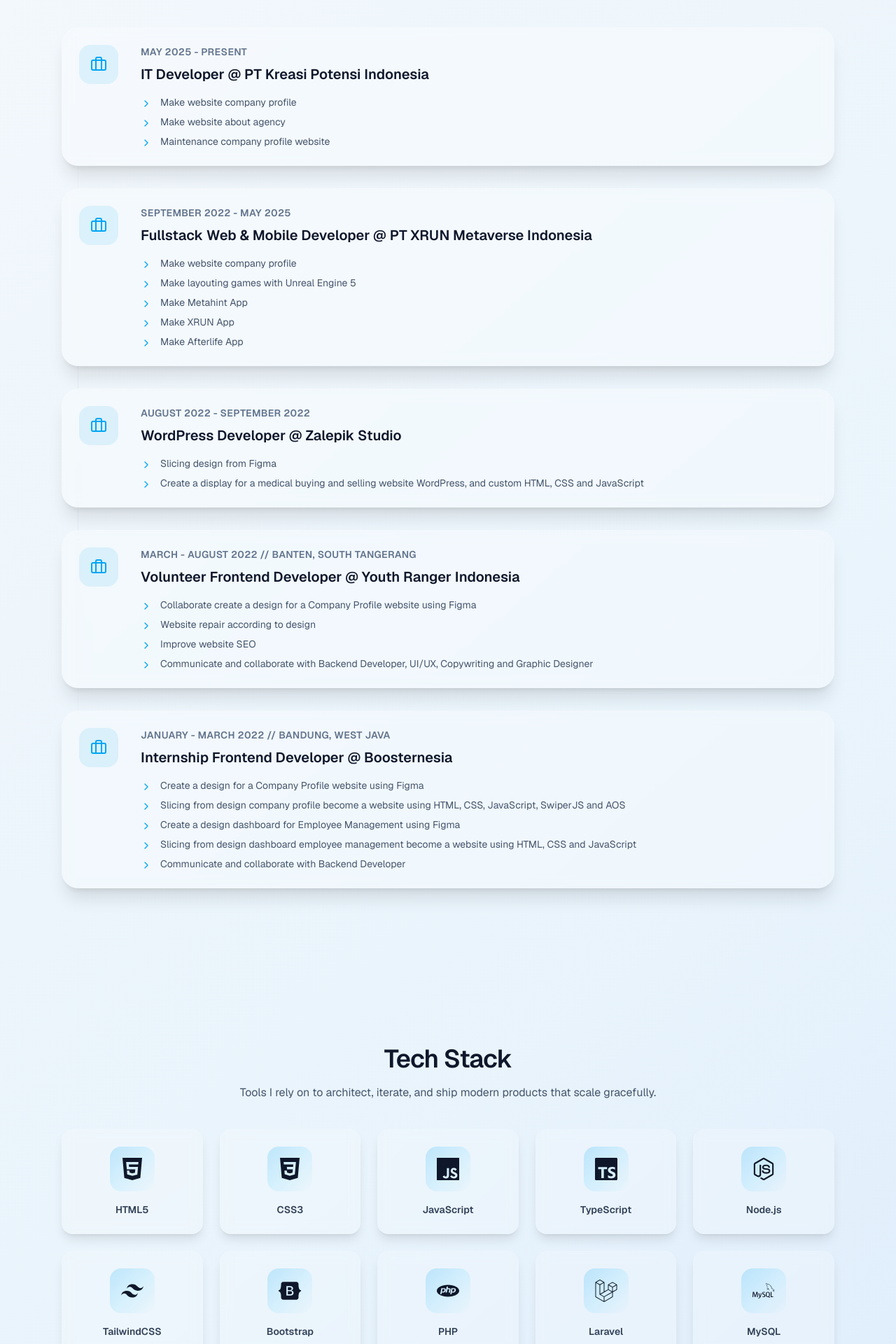
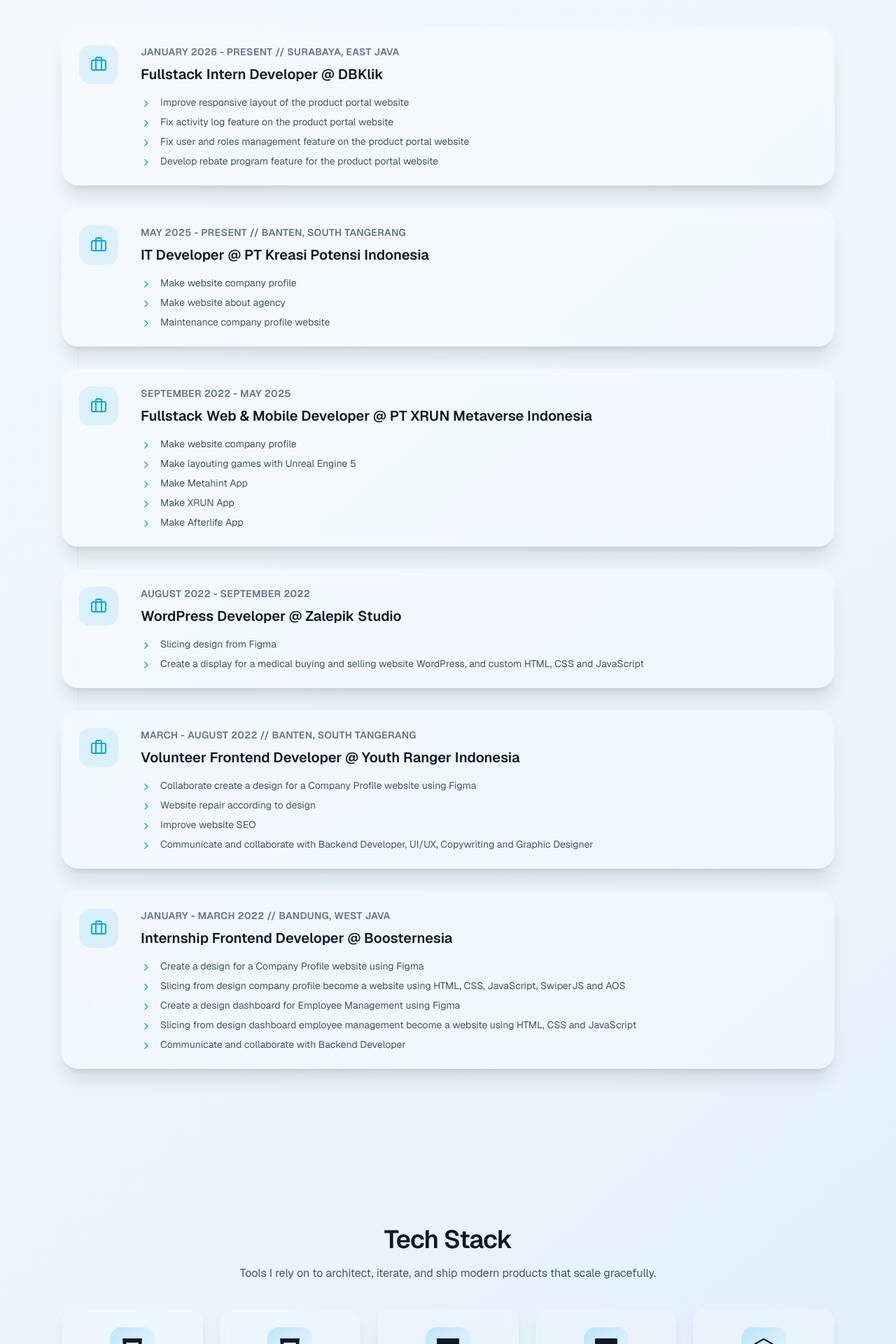
Before and after one commit to mfebriann/personal-website, a Next.js app: page / in a window 1280 px wide. Shown: the part 1240-3160 px from the top of the page at 70% size. Built offline with nearby package versions, Linux system fonts and the light colour scheme.

Commit message:
feat: update experience on DBKlik

```diff
--- a/src/components/sections/experience-section.tsx
+++ b/src/components/sections/experience-section.tsx
@@ -1,14 +1,22 @@
 'use client';
 
-import { motion } from 'framer-motion';
-import { Briefcase, ChevronRight } from 'lucide-react';
+import {motion} from 'framer-motion';
+import {Briefcase, ChevronRight} from 'lucide-react';
 
 const EXPERIENCES = [
+	{
+		role: 'Fullstack Intern Developer',
+		company: 'DBKlik',
+		period: 'January 2026 - Present',
+		location: 'Surabaya, East Java',
+		type: 'work' as const,
+		highlights: ['Improve responsive layout of the product portal website', 'Fix activity log feature on the product portal website', 'Fix user and roles management feature on the product portal website', 'Develop rebate program feature for the product portal website'],
+	},
 	{
 		role: 'IT Developer',
 		company: 'PT Kreasi Potensi Indonesia',
 		period: 'May 2025 - Present',
-		location: '',
+		location: 'Banten, South Tangerang',
 		type: 'work' as const,
 		highlights: ['Make website company profile', 'Make website about agency', 'Maintenance company profile website'],
 	},
@@ -34,12 +42,7 @@
 		period: 'March - August 2022',
 		location: 'Banten, South Tangerang',
 		type: 'work' as const,
-		highlights: [
-			'Collaborate create a design for a Company Profile website using Figma',
-			'Website repair according to design',
-			'Improve website SEO',
-			'Communicate and collaborate with Backend Developer, UI/UX, Copywriting and Graphic Designer',
-		],
+		highlights: ['Collaborate create a design for a Company Profile website using Figma', 'Website repair according to design', 'Improve website SEO', 'Communicate and collaborate with Backend Developer, UI/UX, Copywriting and Graphic Designer'],
 	},
 	{
 		role: 'Internship Frontend Developer',
@@ -58,8 +61,8 @@
 ];
 
 const cardVariants = {
-	hidden: { opacity: 0, y: 30 },
-	visible: { opacity: 1, y: 0 },
+	hidden: {opacity: 0, y: 30},
+	visible: {opacity: 1, y: 0},
 };
 
 export function ExperienceSection() {
@@ -80,9 +83,9 @@
 								className="relative flex flex-col gap-4 rounded-3xl border border-white/10 bg-white/30 p-6 shadow-xl backdrop-blur md:flex-row md:items-start md:gap-8"
 								initial="hidden"
 								whileInView="visible"
-								viewport={{ once: true, amount: 0.3 }}
+								viewport={{once: true, amount: 0.3}}
 								variants={cardVariants}
-								transition={{ duration: 0.5, delay: index * 0.1 }}
+								transition={{duration: 0.5, delay: index * 0.1}}
 							>
 								<div className="hidden md:flex">
 									<div className="flex h-14 w-14 items-center justify-center rounded-2xl bg-sky-500/10 text-sky-500">
--- a/src/components/sections/tech-stack-section.tsx
+++ b/src/components/sections/tech-stack-section.tsx
@@ -1,27 +1,25 @@
 'use client';
 
-import { motion } from 'framer-motion';
-import { RiNextjsLine } from 'react-icons/ri';
-import { SiBootstrap, SiCss3, SiFigma, SiHtml5, SiJavascript, SiTypescript, SiJquery, SiMysql, SiPhp, SiReact, SiSass, SiTailwindcss, SiWordpress, SiLaravel, SiNodedotjs } from 'react-icons/si';
+import {motion} from 'framer-motion';
+import {RiNextjsLine} from 'react-icons/ri';
+import {SiBootstrap, SiCss3, SiHtml5, SiJavascript, SiTypescript, SiJquery, SiPhp, SiReact, SiSass, SiTailwindcss, SiWordpress, SiLaravel, SiNodedotjs} from 'react-icons/si';
 
 const TECHNOLOGIES = [
-	{ name: 'HTML5', icon: SiHtml5 },
-	{ name: 'CSS3', icon: SiCss3 },
-	{ name: 'JavaScript', icon: SiJavascript },
-	{ name: 'TypeScript', icon: SiTypescript },
-	{ name: 'Node.js', icon: SiNodedotjs },
-	{ name: 'TailwindCSS', icon: SiTailwindcss },
-	{ name: 'Bootstrap', icon: SiBootstrap },
-	{ name: 'PHP', icon: SiPhp },
-	{ name: 'Laravel', icon: SiLaravel },
-	{ name: 'MySQL', icon: SiMysql },
-	{ name: 'ReactJS', icon: SiReact },
-	{ name: 'NextJS', icon: RiNextjsLine },
-	{ name: 'React Native', icon: SiReact },
-	{ name: 'WordPress', icon: SiWordpress },
-	{ name: 'jQuery', icon: SiJquery },
-	{ name: 'Sass', icon: SiSass },
-	{ name: 'Figma', icon: SiFigma },
+	{name: 'HTML5', icon: SiHtml5},
+	{name: 'CSS3', icon: SiCss3},
+	{name: 'JavaScript', icon: SiJavascript},
+	{name: 'TypeScript', icon: SiTypescript},
+	{name: 'Node.js', icon: SiNodedotjs},
+	{name: 'TailwindCSS', icon: SiTailwindcss},
+	{name: 'Bootstrap', icon: SiBootstrap},
+	{name: 'PHP', icon: SiPhp},
+	{name: 'Laravel', icon: SiLaravel},
+	{name: 'ReactJS', icon: SiReact},
+	{name: 'NextJS', icon: RiNextjsLine},
+	{name: 'React Native', icon: SiReact},
+	{name: 'WordPress', icon: SiWordpress},
+	{name: 'jQuery', icon: SiJquery},
+	{name: 'Sass', icon: SiSass},
 ];
 
 export function TechStackSection() {
@@ -34,15 +32,8 @@
 				</div>
 
 				<div className="grid gap-6 sm:grid-cols-2 lg:grid-cols-5">
-					{TECHNOLOGIES.map(({ name, icon: Icon }, index) => (
-						<motion.div
-							key={name}
-							initial={{ opacity: 0, y: 20 }}
-							whileInView={{ opacity: 1, y: 0 }}
-							viewport={{ once: true, amount: 0.4 }}
-							transition={{ duration: 0.4, delay: index * 0.05 }}
-							className="group relative overflow-hidden rounded-2xl border border-white/10 bg-white/20 p-6 text-center shadow-lg backdrop-blur"
-						>
+					{TECHNOLOGIES.map(({name, icon: Icon}, index) => (
+						<motion.div key={name} initial={{opacity: 0, y: 20}} whileInView={{opacity: 1, y: 0}} viewport={{once: true, amount: 0.4}} transition={{duration: 0.4, delay: index * 0.05}} className="group relative overflow-hidden rounded-2xl border border-white/10 bg-white/20 p-6 text-center shadow-lg backdrop-blur">
 							<div className="mx-auto flex h-16 w-16 items-center justify-center rounded-2xl bg-gradient-to-br from-sky-500/20 via-sky-400/10 to-transparent text-slate-900 transition group-hover:-translate-y-1 group-hover:text-sky-500">
 								<Icon className="h-8 w-8" />
 							</div>
--- a/src/components/sections/tools-section.tsx
+++ b/src/components/sections/tools-section.tsx
@@ -1,9 +1,9 @@
 'use client';
 
-import { motion } from 'framer-motion';
-import { Terminal } from 'lucide-react';
-import { SiGit, SiGithub, SiGitlab, SiLaragon } from 'react-icons/si';
-import { BiLogoVisualStudio } from 'react-icons/bi';
+import {motion} from 'framer-motion';
+import {Terminal} from 'lucide-react';
+import {SiFigma, SiGit, SiGithub, SiGitlab, SiLaragon, SiMysql} from 'react-icons/si';
+import {BiLogoVisualStudio} from 'react-icons/bi';
 
 const TOOLS = [
 	{
@@ -22,6 +22,7 @@
 		name: 'VSCode',
 		icon: BiLogoVisualStudio,
 	},
+	{name: 'MySQL', icon: SiMysql},
 	{
 		name: 'Laragon',
 		icon: SiLaragon,
@@ -30,6 +31,7 @@
 		name: 'Tabby',
 		icon: Terminal,
 	},
+	{name: 'Figma', icon: SiFigma},
 ];
 
 export function ToolsSection() {
@@ -42,15 +44,8 @@
 				</div>
 
 				<div className="grid gap-6 sm:grid-cols-2 md:grid-cols-3 xl:grid-cols-6">
-					{TOOLS.map(({ name, icon: Icon }, index) => (
-						<motion.div
-							key={name}
-							initial={{ opacity: 0, y: 20 }}
-							whileInView={{ opacity: 1, y: 0 }}
-							viewport={{ once: true, amount: 0.4 }}
-							transition={{ duration: 0.4, delay: index * 0.05 }}
-							className="group relative overflow-hidden rounded-2xl border border-white/10 bg-white/20 p-6 text-center shadow-lg backdrop-blur"
-						>
+					{TOOLS.map(({name, icon: Icon}, index) => (
+						<motion.div key={name} initial={{opacity: 0, y: 20}} whileInView={{opacity: 1, y: 0}} viewport={{once: true, amount: 0.4}} transition={{duration: 0.4, delay: index * 0.05}} className="group relative overflow-hidden rounded-2xl border border-white/10 bg-white/20 p-6 text-center shadow-lg backdrop-blur">
 							<div className="mx-auto flex h-16 w-16 items-center justify-center rounded-2xl bg-gradient-to-br from-sky-500/20 via-sky-400/10 to-transparent text-slate-900 transition group-hover:-translate-y-1 group-hover:text-sky-500">
 								<Icon className="h-8 w-8" />
 							</div>
```
Also changed, not shown: 1 other file (tests, documents, lock files or other folders).
